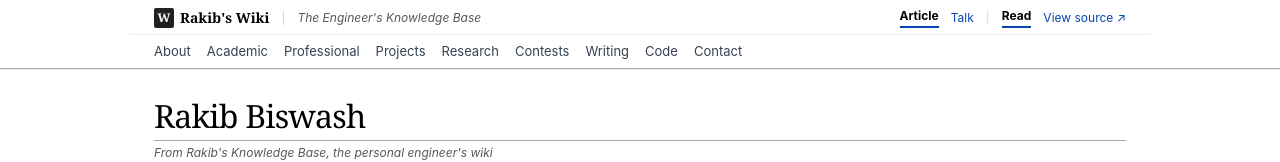
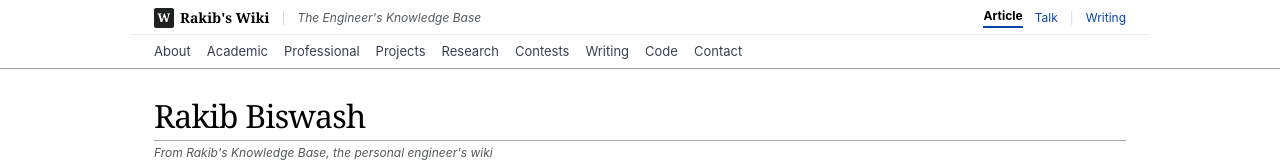
Before and after one commit to banrayndox/banrayndox.github.io, a React (Vite) app: page / in a window 1280 px wide. Shown: the top 162 px of the page. Built offline with nearby package versions, Linux system fonts and the light colour scheme.

Commit message:
Remove view source link and replace Read with Writing in navbar action tabs

```diff
--- a/src/components/Navbar.jsx
+++ b/src/components/Navbar.jsx
@@ -63,19 +63,11 @@ export default function Navbar() {
           <span className="text-gray-300">|</span>
           <button
             type="button"
-            onClick={(e) => handleNavClick(e, 'about')}
-            className="font-bold text-black border-b-2 border-[#0645ad] pb-0.5 cursor-pointer bg-transparent border-t-0 border-x-0 p-0 text-xs"
+            onClick={(e) => handleNavClick(e, 'writing')}
+            className="hover:underline text-[#0645ad] cursor-pointer bg-transparent border-0 p-0 text-xs"
           >
-            Read
+            Writing
           </button>
-          <a
-            href="https://github.com/banrayndox"
-            target="_blank"
-            rel="noopener noreferrer"
-            className="hover:underline text-[#0645ad] cursor-pointer"
-          >
-            View source ↗
-          </a>
         </div>
       </div>
 
```
